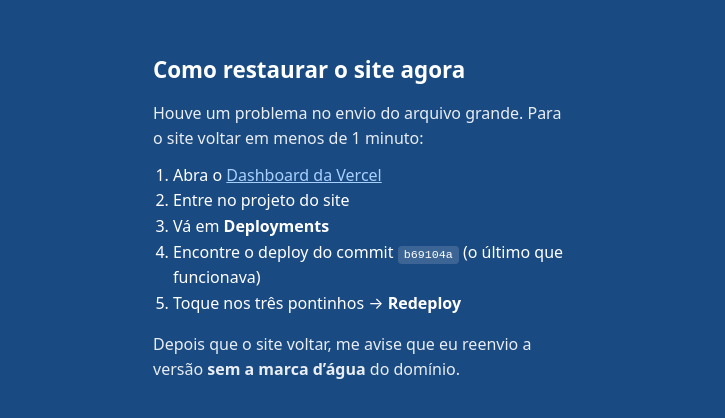
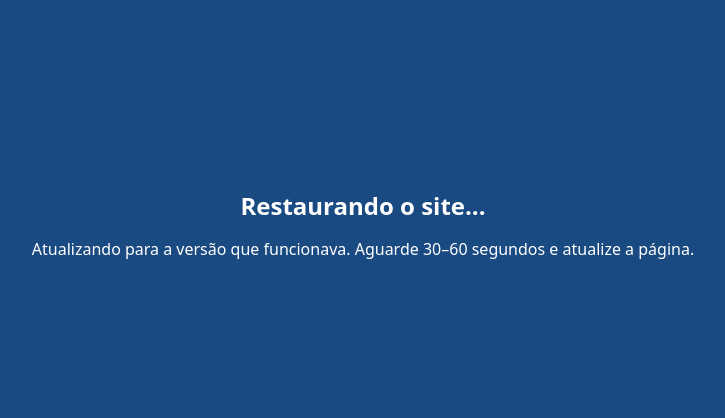
Before and after one commit to Martech23/devocionaldiario, a website: page index.html in a window 1280 px wide. Shown: the part 200-618 px from the top of the page, without its empty margins (277-1002 px from the left). Drawn offline with Linux system fonts and the light colour scheme.

```diff
--- a/index.html
+++ b/index.html
@@ -3,29 +3,7 @@
 <head>
 <meta charset="UTF-8">
 <meta name="viewport" content="width=device-width, initial-scale=1">
-<title>Bíblia Devocional — Como restaurar</title>
-<style>
-body { font-family: system-ui, -apple-system, sans-serif; margin: 0; background: #1A4A82; color: #fff; min-height: 100vh; display: flex; align-items: center; justify-content: center; padding: 24px; }
-.box { max-width: 420px; text-align: left; }
-h1 { font-size: 1.4rem; margin: 0 0 16px; }
-p { line-height: 1.55; opacity: 0.9; margin: 0 0 12px; }
-ol { line-height: 1.6; padding-left: 20px; margin: 0 0 16px; }
-code { background: rgba(255,255,255,0.15); padding: 2px 6px; border-radius: 4px; font-size: 0.9em; }
-a { color: #A8D0FF; }
-</style>
+<title>Bíblia Devocional · Restaurando...</title>
+<style>body{font-family:system-ui;margin:0;background:#1A4A82;color:#fff;min-height:100vh;display:flex;align-items:center;justify-content:center;padding:24px;text-align:center}h1{font-size:1.5rem}</style>
 </head>
-<body>
-  <div class="box">
-    <h1>Como restaurar o site agora</h1>
-    <p>Houve um problema no envio do arquivo grande. Para o site voltar em menos de 1 minuto:</p>
-    <ol>
-      <li>Abra o <a href="https://vercel.com/dashboard" target="_blank" rel="noopener">Dashboard da Vercel</a></li>
-      <li>Entre no projeto do site</li>
-      <li>Vá em <b>Deployments</b></li>
-      <li>Encontre o deploy do commit <code>b69104a</code> (o último que funcionava)</li>
-      <li>Toque nos três pontinhos → <b>Redeploy</b></li>
-    </ol>
-    <p>Depois que o site voltar, me avise que eu reenvio a versão <b>sem a marca d’água</b> do domínio.</p>
-  </div>
-</body>
-</html>
+<body><div><h1>Restaurando o site...</h1><p>Atualizando para a versão que funcionava. Aguarde 30–60 segundos e atualize a página.</p></div></body></html>
```
